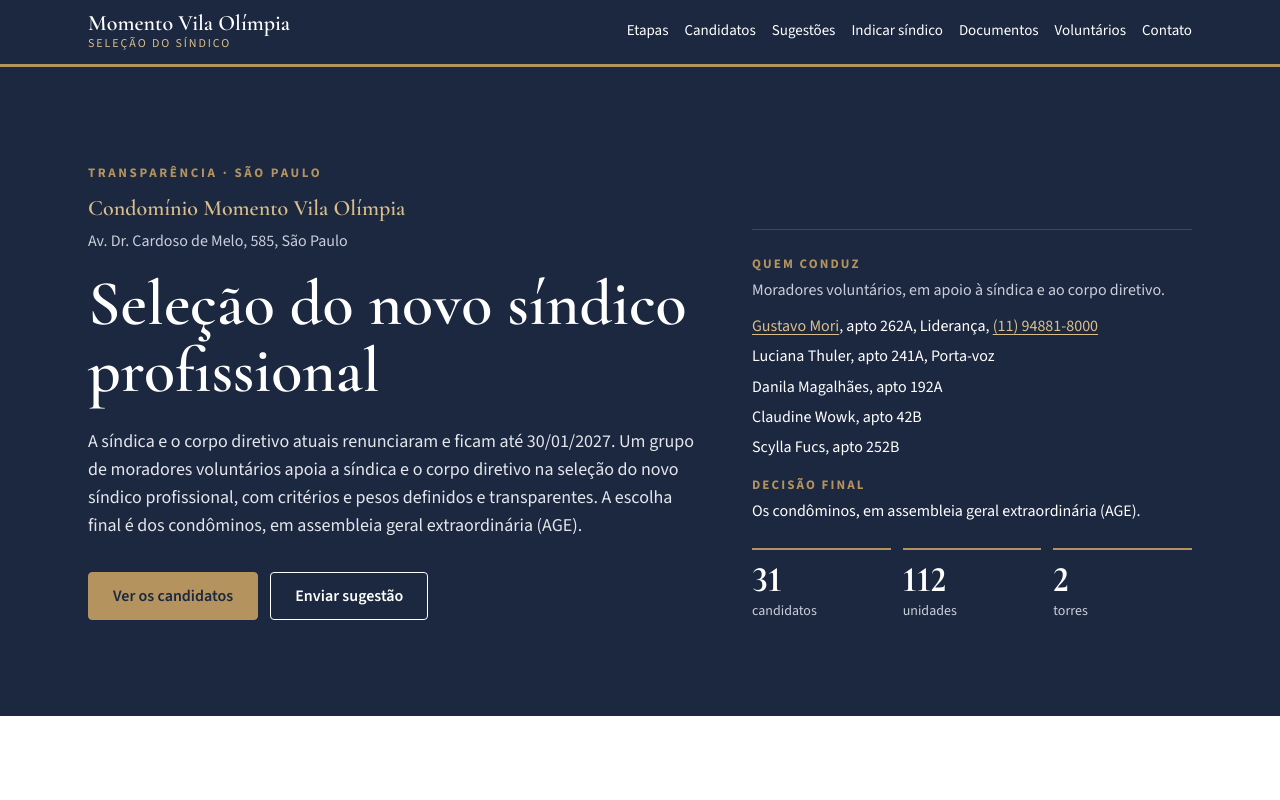
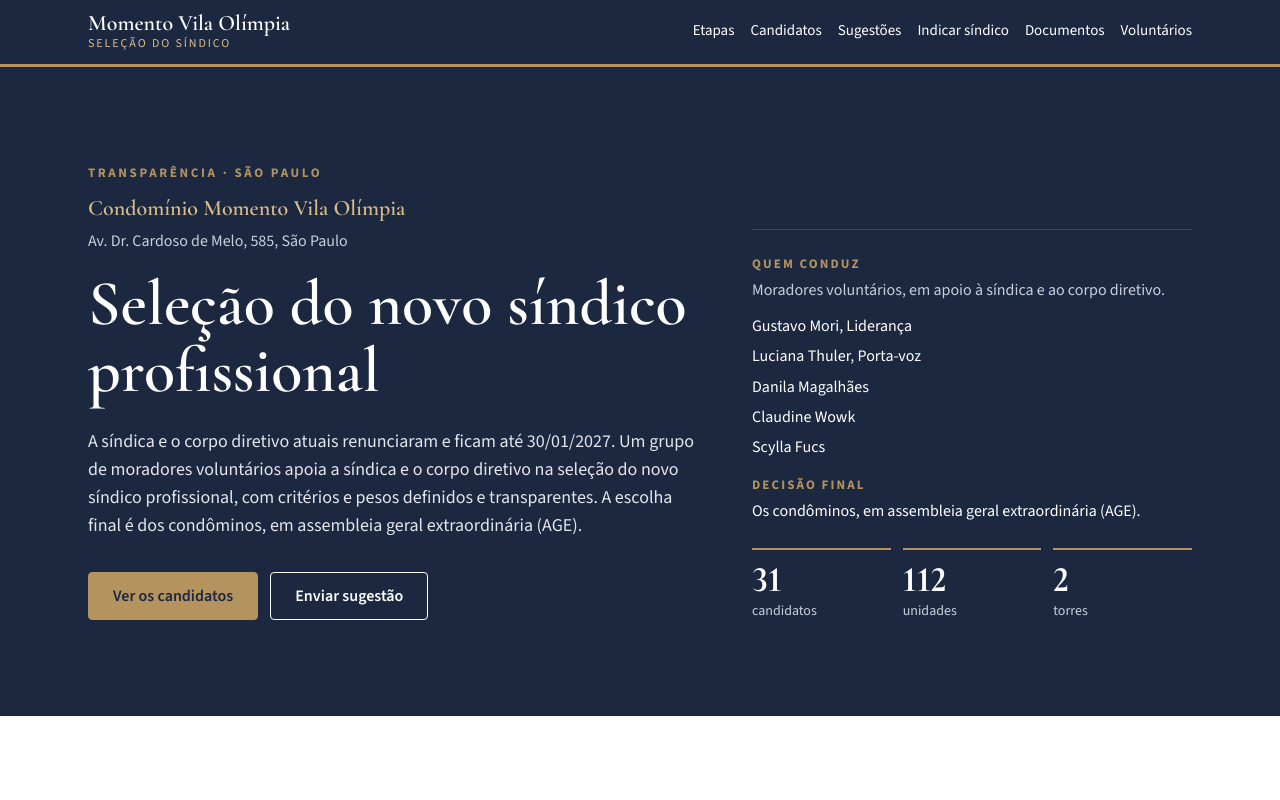
Before and after one commit to mori1982/momento-vo, a plain HTML site: page index.html in a window 1280 px wide. Shown: the top 800 px of the page. Drawn offline with Linux system fonts and the light colour scheme.

Commit message:
Remove telefone, unidades e a seção de contato, por privacidade.
Os voluntários passam a aparecer só com nome e, quando houver, o
papel. O telefone e os links de WhatsApp saem do site, e a seção
Contato é retirada do menu e da página. O histórico do git ainda
guarda esses dados.

```diff
--- a/data/config.json
+++ b/data/config.json
@@ -1,10 +1,4 @@
 {
-  "contato": {
-    "nome": "Gustavo Mori",
-    "unidade": "262A",
-    "whatsapp": "(11) 94881-8000",
-    "whatsappUrl": "https://wa.me/5511948818000"
-  },
   "formSugestoesUrl": "https://forms.gle/yqsAoXmV6C3SZNgD9",
   "formIndicacaoUrl": "https://forms.gle/rxtTYdXFiLyvtg8bA",
   "documentos": [
--- a/data/voluntarios.json
+++ b/data/voluntarios.json
@@ -2,27 +2,20 @@
   "voluntarios": [
     {
       "nome": "Gustavo Mori",
-      "apto": "262A",
-      "papel": "Liderança",
-      "whatsapp": "(11) 94881-8000",
-      "whatsappUrl": "https://wa.me/5511948818000"
+      "papel": "Liderança"
     },
     {
       "nome": "Luciana Thuler",
-      "apto": "241A",
       "papel": "Porta-voz"
     },
     {
-      "nome": "Danila Magalhães",
-      "apto": "192A"
+      "nome": "Danila Magalhães"
     },
     {
-      "nome": "Claudine Wowk",
-      "apto": "42B"
+      "nome": "Claudine Wowk"
     },
     {
-      "nome": "Scylla Fucs",
-      "apto": "252B"
+      "nome": "Scylla Fucs"
     }
   ]
 }
--- a/estilo.css
+++ b/estilo.css
@@ -628,49 +628,6 @@ a.vol-nome:hover { color: var(--bronze-escuro); text-decoration: underline; text
   text-transform: uppercase;
   color: var(--bronze-escuro);
 }
-.vol-apto { margin: var(--s2) 0 0; color: var(--cinza); }
-.vol-contatos { margin: var(--s3) 0 0; }
-.vol-contatos a {
-  color: var(--navy);
-  font-weight: 600;
-  text-underline-offset: 3px;
-  display: inline-flex;
-  min-height: var(--alvo);
-  align-items: center;
-}
-
-/* contato */
-.contato { background: var(--navy); color: var(--branco); }
-.contato h2 { color: var(--branco); }
-.contato h2 a {
-  color: var(--bronze-claro);
-  text-decoration: underline;
-  text-underline-offset: 4px;
-}
-.contato h2 a:hover { color: var(--branco); }
-.contato p { color: #E3E6EC; max-width: 620px; margin: 0; }
-.cont-linhas { display: grid; gap: var(--s3); margin: var(--s5) 0 0; }
-.cont-linhas div { border-top: 1px solid var(--navy-line); padding-top: var(--s3); }
-.cont-linhas dt {
-  font-size: var(--t-legenda);
-  letter-spacing: .16em;
-  text-transform: uppercase;
-  color: var(--bronze);
-  font-weight: 700;
-}
-.cont-linhas dd { margin: var(--s1) 0 0; color: var(--branco); }
-.cont-linhas a {
-  color: var(--bronze-claro);
-  text-underline-offset: 3px;
-  display: inline-flex;
-  align-items: center;
-  min-height: var(--alvo);
-}
-@media (min-width: 900px) {
-  .cont-grid { display: grid; grid-template-columns: 6fr 6fr; gap: var(--s8); align-items: start; }
-  .cont-linhas { margin-top: 0; }
-}
-
 /* rodapé */
 .rodape { background: #141D30; color: #AEB6C4; font-size: 14px; padding: var(--s6) 0; }
 .rodape .wrap { display: grid; gap: var(--s4); }
--- a/index.html
+++ b/index.html
@@ -42,7 +42,6 @@
       <a href="#indicacao">Indicar síndico</a>
       <a href="#documentos">Documentos</a>
       <a href="#voluntarios">Voluntários</a>
-      <a href="#contato">Contato</a>
     </nav>
   </div>
 </header>
@@ -67,11 +66,11 @@
           <dd>
             <p class="conduz-intro">Moradores voluntários, em apoio à síndica e ao corpo diretivo.</p>
             <ul class="conduz-lista" id="lista-conduz">
-              <li><a href="https://wa.me/5511948818000" target="_blank" rel="noopener noreferrer">Gustavo Mori</a>, apto 262A, Liderança, <a href="https://wa.me/5511948818000" target="_blank" rel="noopener noreferrer">(11) 94881-8000</a></li>
-              <li>Luciana Thuler, apto 241A, Porta-voz</li>
-              <li>Danila Magalhães, apto 192A</li>
-              <li>Claudine Wowk, apto 42B</li>
-              <li>Scylla Fucs, apto 252B</li>
+              <li>Gustavo Mori, Liderança</li>
+              <li>Luciana Thuler, Porta-voz</li>
+              <li>Danila Magalhães</li>
+              <li>Claudine Wowk</li>
+              <li>Scylla Fucs</li>
             </ul>
           </dd>
           <dt>Decisão final</dt>
@@ -175,18 +174,6 @@
     </div>
   </section>
 
-  <section id="contato" class="contato escuro">
-    <div class="wrap cont-grid">
-      <div>
-        <p class="eyebrow">Contato</p>
-        <div class="regua"></div>
-        <h2 id="contato-titulo">Fale com <a href="https://wa.me/5511948818000" target="_blank" rel="noopener noreferrer">Gustavo Mori</a></h2>
-        <p id="contato-texto">Dúvidas sobre a seleção podem ser enviadas diretamente.</p>
-        <div class="acoes" id="contato-acoes"></div>
-      </div>
-      <dl class="cont-linhas" id="contato-dados"></dl>
-    </div>
-  </section>
 </main>
 
 <footer class="rodape">
--- a/site.js
+++ b/site.js
@@ -209,13 +209,6 @@
     btn.setAttribute("href", url.trim());
   }
 
-  function metaPessoa(v) {
-    var partes = [];
-    if (v.apto) partes.push("apto " + v.apto);
-    if (v.papel) partes.push(v.papel);
-    return partes.join(", ");
-  }
-
   function renderListaConduz(lista) {
     var ul = document.getElementById("lista-conduz");
     if (!ul) return;
@@ -223,25 +216,7 @@
     lista.forEach(function (v) {
       if (!v || !v.nome) return;
       var li = el("li");
-      if (httpsOk(v.whatsappUrl)) {
-        li.appendChild(el("a", {
-          href: v.whatsappUrl.trim(),
-          target: "_blank",
-          rel: "noopener noreferrer"
-        }, v.nome));
-      } else {
-        li.appendChild(document.createTextNode(v.nome));
-      }
-      var meta = metaPessoa(v);
-      if (meta) li.appendChild(document.createTextNode(", " + meta));
-      if (v.whatsapp && httpsOk(v.whatsappUrl)) {
-        li.appendChild(document.createTextNode(", "));
-        li.appendChild(el("a", {
-          href: v.whatsappUrl.trim(),
-          target: "_blank",
-          rel: "noopener noreferrer"
-        }, v.whatsapp));
-      }
+      li.appendChild(document.createTextNode(v.papel ? v.nome + ", " + v.papel : v.nome));
       ul.appendChild(li);
     });
   }
@@ -256,30 +231,9 @@
       if (!v || !v.nome) return;
       var li = el("li", { class: "vol" });
       var topo = el("div", { class: "vol-topo" });
-      var nome;
-      if (httpsOk(v.whatsappUrl)) {
-        nome = el("a", {
-          class: "vol-nome",
-          href: v.whatsappUrl.trim(),
-          target: "_blank",
-          rel: "noopener noreferrer"
-        }, v.nome);
-      } else {
-        nome = el("span", { class: "vol-nome" }, v.nome);
-      }
-      topo.appendChild(nome);
+      topo.appendChild(el("span", { class: "vol-nome" }, v.nome));
       if (v.papel) topo.appendChild(el("span", { class: "vol-papel" }, v.papel));
       li.appendChild(topo);
-      if (v.apto) li.appendChild(el("p", { class: "vol-apto" }, "apto " + v.apto));
-      if (v.whatsapp && httpsOk(v.whatsappUrl)) {
-        var contatos = el("p", { class: "vol-contatos" });
-        contatos.appendChild(el("a", {
-          href: v.whatsappUrl.trim(),
-          target: "_blank",
-          rel: "noopener noreferrer"
-        }, v.whatsapp));
-        li.appendChild(contatos);
-      }
       ul.appendChild(li);
     });
   }
@@ -313,51 +267,6 @@
       caixa.appendChild(link);
     });
 
-    var contato = config.contato || {};
-    var nome = contato.nome || "Gustavo Mori";
-    var titulo = document.getElementById("contato-titulo");
-    titulo.textContent = "";
-    titulo.appendChild(document.createTextNode("Fale com "));
-    if (httpsOk(contato.whatsappUrl)) {
-      titulo.appendChild(el("a", {
-        href: contato.whatsappUrl.trim(),
-        target: "_blank",
-        rel: "noopener noreferrer"
-      }, nome));
-    } else {
-      titulo.appendChild(document.createTextNode(nome));
-    }
-    var unidade = contato.unidade ? "Morador da unidade " + contato.unidade + ". " : "";
-    document.getElementById("contato-texto").textContent = unidade + "Dúvidas sobre a seleção podem ser enviadas diretamente.";
-
-    var acoes = document.getElementById("contato-acoes");
-    var linhas = document.getElementById("contato-dados");
-    acoes.textContent = "";
-    linhas.textContent = "";
-
-    if (httpsOk(contato.whatsappUrl)) {
-      acoes.appendChild(el("a", {
-        class: "btn btn-pri",
-        href: contato.whatsappUrl.trim(),
-        target: "_blank",
-        rel: "noopener noreferrer"
-      }, "Conversar no WhatsApp"));
-    }
-    function linha(rotulo, valor, href) {
-      if (!valor) return;
-      var grupo = el("div");
-      grupo.appendChild(el("dt", null, rotulo));
-      var dd = el("dd");
-      if (href) dd.appendChild(el("a", { href: href }, valor));
-      else dd.textContent = valor;
-      grupo.appendChild(dd);
-      linhas.appendChild(grupo);
-    }
-
-    if (httpsOk(contato.whatsappUrl)) {
-      linha("WhatsApp", contato.whatsapp || contato.whatsappUrl, contato.whatsappUrl.trim());
-    }
-    linha("Unidade", contato.unidade || "", "");
   }
 
   carregar("data/cronograma.json").then(renderCronograma).catch(function () {
```
Also changed, not shown: 1 other file.
